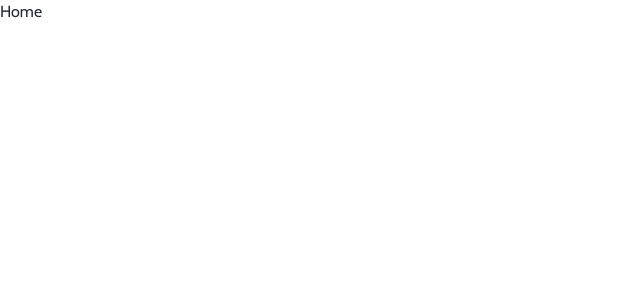
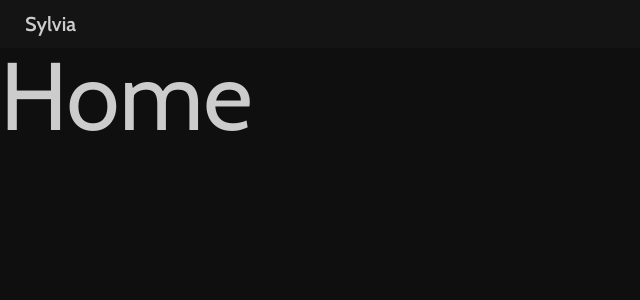
Before and after one commit to lonelil/sylvia, a React (Vite) app: page / in a window 1280 px wide. Shown: the top 300 px of the page, without its empty margins (0-640 px from the left). Built offline with nearby package versions, Linux system fonts and the light colour scheme.

Commit message:
added some styles

```diff
--- a/index.html
+++ b/index.html
@@ -12,7 +12,7 @@
       rel="stylesheet"
     />
   </head>
-  <body>
+  <body class="bg-primary">
     <div id="root"></div>
     <script type="module" src="/src/main.tsx"></script>
   </body>
--- a/package.json
+++ b/package.json
@@ -18,6 +18,8 @@
     "@types/react": "^18.0.24",
     "@types/react-dom": "^18.0.8",
     "@vitejs/plugin-react": "^2.2.0",
+    "autoprefixer": "^10.4.13",
+    "postcss": "^8.4.19",
     "tailwindcss": "^3.2.4",
     "typescript": "^4.6.4",
     "vite": "^3.2.3",
--- /dev/null
+++ b/postcss.config.cjs
@@ -0,0 +1,6 @@
+module.exports = {
+  plugins: {
+    tailwindcss: {},
+    autoprefixer: {},
+  },
+}
--- a/src/App.tsx
+++ b/src/App.tsx
@@ -1,11 +1,15 @@
 import { Route, Routes } from "react-router-dom";
+import Navbar from "./components/ui/Navbar";
 import Home from "./pages/Home";
 
 function App() {
   return (
-    <Routes>
-      <Route path="/" element={<Home />} />
-    </Routes>
+    <>
+      <Navbar />
+      <Routes>
+        <Route path="/" element={<Home />} />
+      </Routes>
+    </>
   );
 }
 
--- /dev/null
+++ b/src/components/ui/Navbar.tsx
@@ -0,0 +1,7 @@
+export default function Navbar() {
+  return (
+    <div className="navbar bg-secondary h-12 min-h-0">
+      <a className="btn btn-ghost normal-case text-xl">Sylvia</a>
+    </div>
+  );
+}
--- a/src/index.css
+++ b/src/index.css
@@ -2,6 +2,12 @@
 @tailwind components;
 @tailwind utilities;
 
+html,
+body {
+  height: 100%;
+  width: 100%;
+}
+
 * {
   font-family: "Cabin", sans-serif;
 }
--- a/src/pages/Home.tsx
+++ b/src/pages/Home.tsx
@@ -1,7 +1,7 @@
 export default function Home() {
   return (
     <div>
-      <h1>Home</h1>
+      <h1 className="text-8xl">Home</h1>
     </div>
   );
 }
--- a/tailwind.config.cjs
+++ b/tailwind.config.cjs
@@ -4,5 +4,15 @@ module.exports = {
   theme: {
     extend: {},
   },
+  daisyui: {
+    themes: [
+      {
+        main: {
+          primary: "#0f0f0f",
+          secondary: "#141414",
+        },
+      },
+    ],
+  },
   plugins: [require("daisyui")],
 };
```
Also changed, not shown: 1 other file (tests, documents, lock files or other folders).
